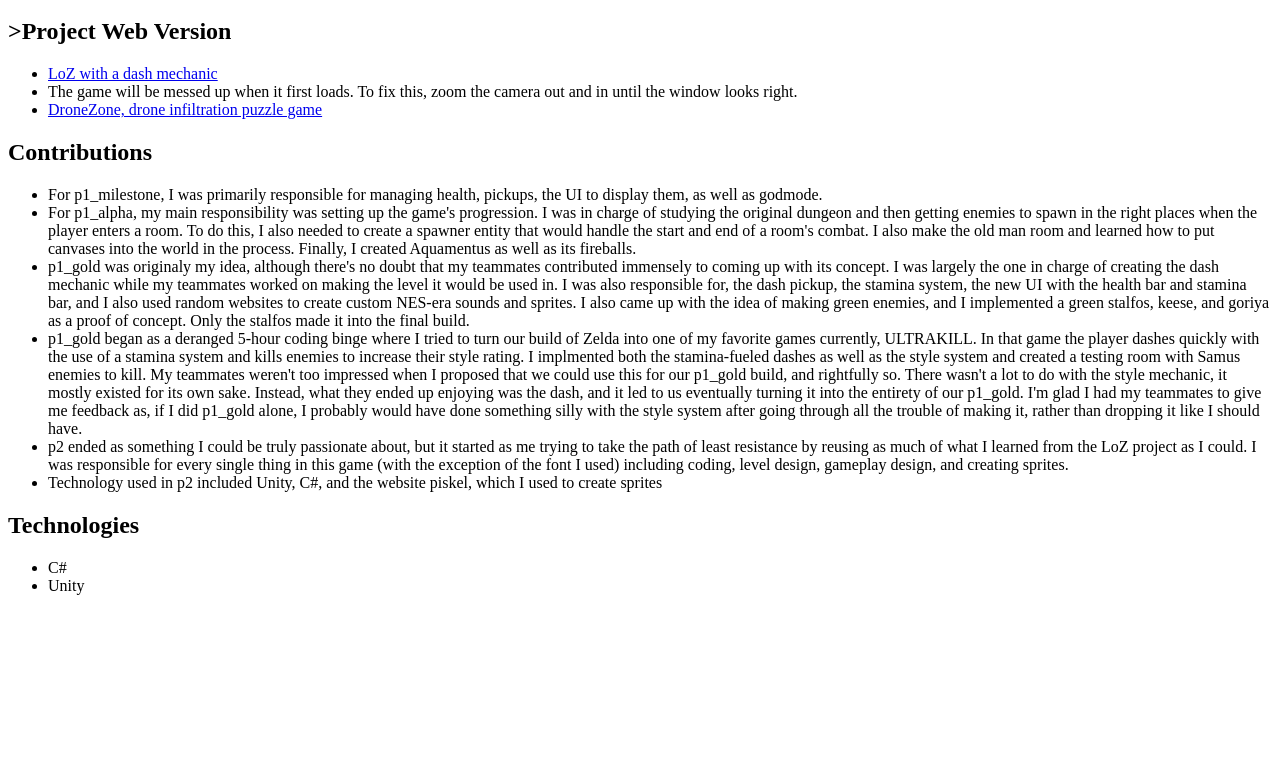
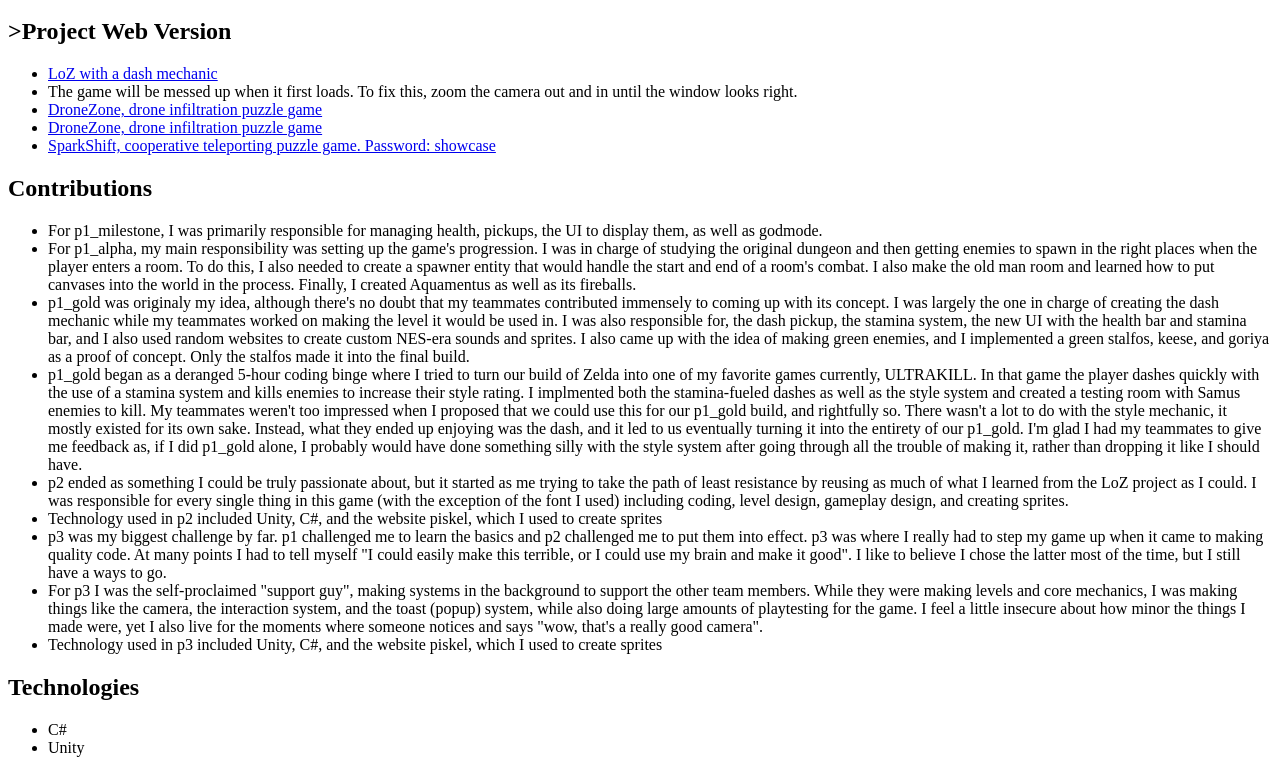
Before and after one commit to winnieda/494p1portfolio, a plain HTML site: page index.html in a window 1280 px wide. Shown: the part 48-821 px from the top of the page. Before the commit the page ends 800 px from the top, so only its background shows below. Drawn offline with Linux system fonts and the light colour scheme.

Commit message:
Added p3 to website

```diff
--- a/index.html
+++ b/index.html
@@ -18,6 +18,17 @@
         >DroneZone, drone infiltration puzzle game</a
       >
     </li>
+    <li>
+      <a href="https://superyay.itch.io/dronezone "
+        >DroneZone, drone infiltration puzzle game</a
+      >
+    </li>
+    <li>
+      <a href="https://ryanwi.itch.io/sparkshift"
+        >SparkShift, cooperative teleporting puzzle game. Password: showcase</a
+      >
+    </li>
+    <!-- https://ryanwi.itch.io/sparkshift showcase -->
     <!-- https://superyay.itch.io/dronezone -->
   </ul>
 
@@ -77,6 +88,27 @@
         Technology used in p2 included Unity, C#, and the website piskel, which
         I used to create sprites
       </li>
+      <li>
+        p3 was my biggest challenge by far. p1 challenged me to learn the basics
+        and p2 challenged me to put them into effect. p3 was where I really had
+        to step my game up when it came to making quality code. At many points
+        I had to tell myself "I could easily make this terrible, or I could use
+        my brain and make it good". I like to believe I chose the latter most of
+        the time, but I still have a ways to go.
+      </li>
+      <li>
+        For p3 I was the self-proclaimed "support guy", making systems in the
+        background to support the other team members. While they were making levels
+        and core mechanics, I was making things like the camera, the interaction
+        system, and the toast (popup) system, while also doing large amounts of
+        playtesting for the game. I feel a little insecure about how minor the
+        things I made were, yet I also live for the moments where someone notices
+        and says "wow, that's a really good camera".
+      </li>
+      <li>
+        Technology used in p3 included Unity, C#, and the website piskel, which
+        I used to create sprites
+      </li>
     </ul>
   </div>
 
```
